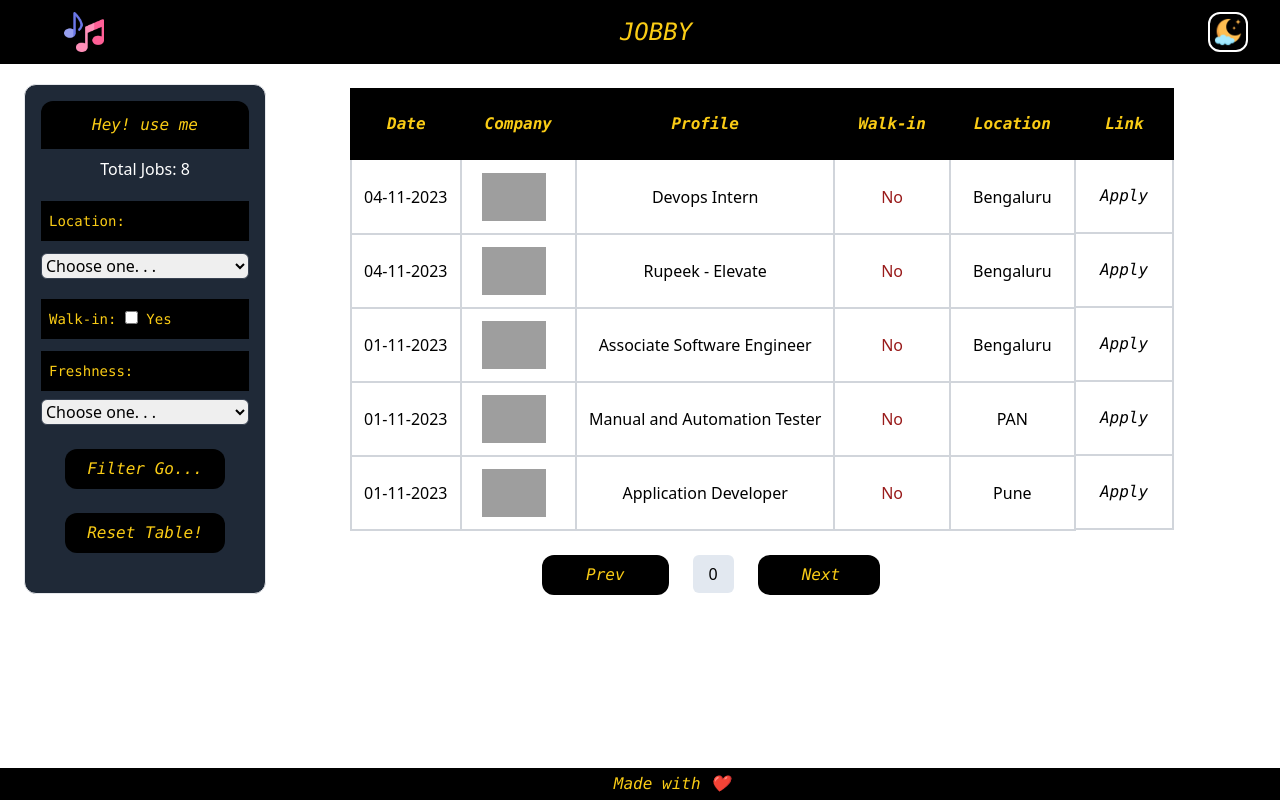
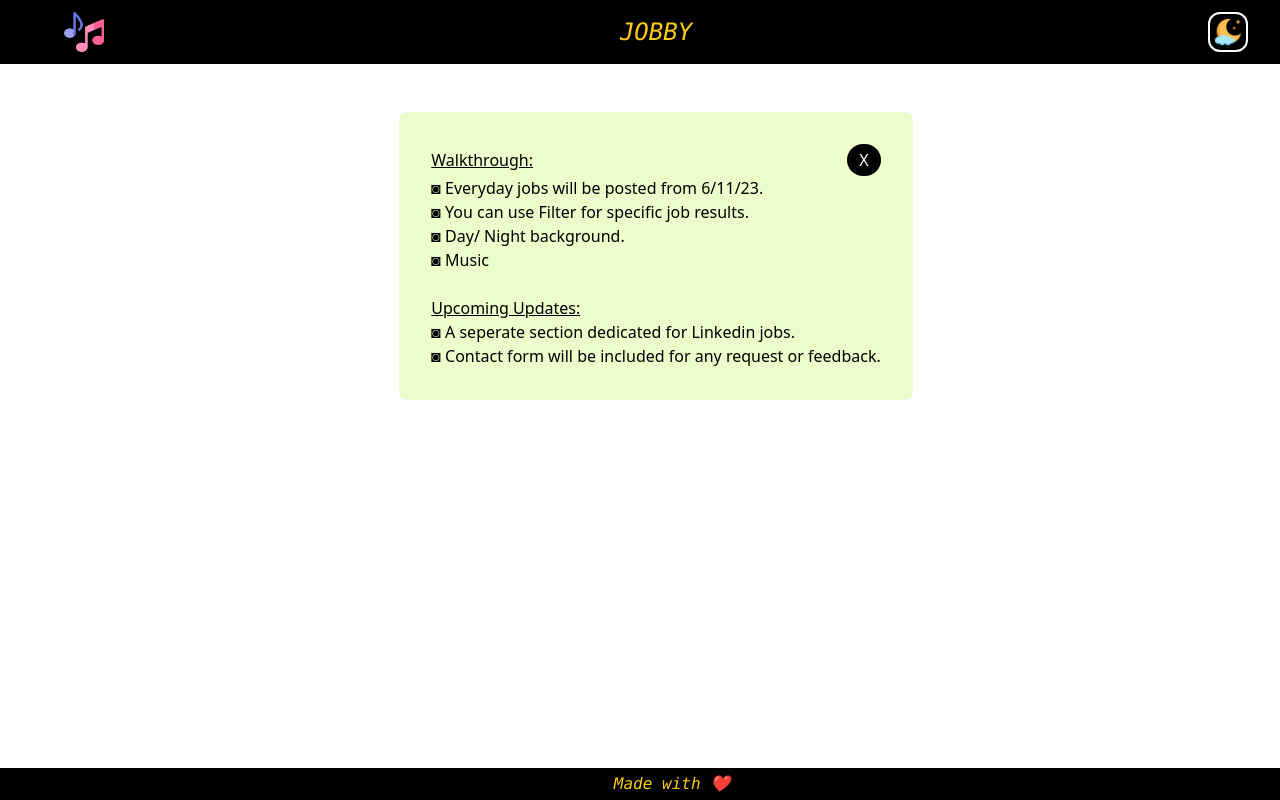
Before and after one commit to Arnavoo7/Jobby, a React (Create React App) app in the folder jobapp1/: page / in a window 1280 px wide. Built offline with nearby package versions, Linux system fonts and the light colour scheme; grey boxes are pictures that could not be loaded; a web font is replaced by a local one.

Commit message:
modal-added

```diff
--- a/jobapp1/src/App.js
+++ b/jobapp1/src/App.js
@@ -1,15 +1,18 @@
 import Footer from './Components/Footer';
 import Home from './Components/Home';
 import Navbar from './Components/Navbar';
+import ModalProvider from './Providers/ModalProvider';
 import TableDataProvider from './Providers/TableDataProvider';
 
 function App() {
   return (
+    <ModalProvider>
     <TableDataProvider>
      <Navbar />
      <Home />
      <Footer />
     </TableDataProvider>
+    </ModalProvider>
   );
 }
 
--- /dev/null
+++ b/jobapp1/src/Components/CenterArea.jsx
@@ -0,0 +1,111 @@
+import React, { useContext, useState } from 'react'
+import { dataContext } from '../Providers/TableDataProvider';
+import Jumbotron from "./Jumbotron";
+
+const CenterArea = () => {
+
+    const{data} = useContext(dataContext);
+
+    const[counter, setCounter] = useState(0);
+    const rows = 5;
+    const indexS = counter * rows;
+    const indexE = indexS + rows;
+    const pageData = data.slice(indexS, indexE);
+
+    const[modal, setModal] = useState(true);
+
+  return (
+<div className='flex lg:flex-row md:flex-row mt-20 sm:flex-col sm:ml-5 sm:mr-14 mbs'>
+<Jumbotron />
+<section className=' flex-col mt-2 lg:ml-20 sm:ml-5 mbt'>
+
+  <table className='bg-white  justify-center items-center '>
+    <thead className='bg-black text-yellow-400 font-mono italic'>
+      <tr>
+        <th className='border-l-2 border-black p-6 text-center'>
+          Date
+        </th>
+        <th className=' border-gray-300 p-6 text-center'>
+          Company
+        </th>
+        <th className=' border-gray-300 p-6 text-center'>
+          Profile
+        </th>
+        <th className=' border-gray-300 p-6 text-center'>
+          Walk-in
+        </th>
+        <th className=' border-gray-300 p-6 text-center'>
+          Location
+        </th>
+        <th className=' border-gray-300 p-6 text-center'>
+          Link
+        </th>
+      </tr>
+    </thead>
+
+    {pageData.map((item) => {
+    return (
+    <tbody key={item.id} >
+      <tr>
+        <td className='border-r-2 border-b-2  border-l-2 border-gray-300 p-3 text-center'>
+          {item.date}
+        </td>
+        <td className='border-r-2 border-b-2 border-gray-300 pl-5'>
+          <img src={item.logo} alt="company-logo" className='w-16'/>
+        </td>
+        <td className='border-r-2 border-b-2 border-gray-300 p-3  text-center'>
+          {item.profile}
+        </td>
+        {item.walkin === true ? (
+        <td className='border-r-2 border-b-2 border-gray-300 p-3 text-center text-green-800'>
+            Yes
+        </td>
+        ):(
+        <td className='border-r-2 border-b-2 border-gray-300 p-3 text-center text-red-800'>
+            No
+          </td>)}
+
+        <td className='border-r-2 border-b-2 border-gray-300 p-3 text-center'>
+          {item.location}
+        </td>
+
+      <a href={item.link}  target='_blank' rel="noreferrer" >
+        <td className='border-b-2 border-r-2 border-gray-300 p-6 text-center font-mono italic hover:bg-green-200'>
+          Apply
+        </td>
+      </a>
+
+      </tr>
+    </tbody>
+    )
+    })}
+  </table>
+
+      {/* PAGINATION */}
+
+    <button onClick={() => {setCounter(counter - 1)}} className={
+      counter < 1 ?
+      ('bg-black text-yellow-400 transition-transform hover:scale-105 hover:bg-slate-100 hover:text-black font-mono italic rounded-xl m-6 p-2 pl-11 pr-11  ml-48 mbb')
+      :
+      ('bg-black text-yellow-400 transition-transform hover:scale-105 font-mono italic rounded-xl m-6 p-2 pl-11 pr-11  ml-48 ') }
+      disabled={counter < 1}>Prev
+    </button>
+
+      <span className='bg-slate-200 p-2 pl-4 pr-4 rounded-md'>{counter}</span>
+
+  <button onClick={() => {setCounter(counter + 1)}} className={
+    (counter === Math.floor(data.length / 5)) ?
+    ('bg-black text-yellow-400 transition-transform hover:scale-105  hover:bg-slate-100 hover:text-black font-mono italic rounded-xl m-6 p-2 pl-11 pr-10 ml-42')
+    :
+    ('bg-black text-yellow-400 transition-transform hover:scale-105  font-mono italic rounded-xl m-6 p-2 pl-11 pr-10 ml-42')
+    }
+    disabled={data.length/5 <= counter+1}>Next
+  </button>
+
+
+</section>
+</div>
+  )
+}
+
+export default CenterArea
--- a/jobapp1/src/Components/Home.jsx
+++ b/jobapp1/src/Components/Home.jsx
@@ -1,110 +1,20 @@
-import React, { useContext, useState } from 'react';
-import { dataContext } from '../Providers/TableDataProvider';
-import Jumbotron from './Jumbotron';
-import "../Styles/Home.css"
+import React, { useContext } from 'react';
+import "../Styles/Home.css";
+import CenterArea from './CenterArea';
+import ModalUpdates from './ModalUpdates';
+import { modalContext } from '../Providers/ModalProvider';
 
 const Home = () => {
 
-  const{data} = useContext(dataContext);
-
-  const[counter, setCounter] = useState(0);
-  const rows = 5;
-  const indexS = counter * rows;
-  const indexE = indexS + rows;
-  const pageData = data.slice(indexS, indexE);
-
+  const{modal} = useContext(modalContext);
 
   return (
-    <div className='flex lg:flex-row md:flex-row mt-20 sm:flex-col sm:ml-5 sm:mr-14 mbs'>
-    <Jumbotron />
-    <section className=' flex-col mt-2 lg:ml-20 sm:ml-5 mbt'>
-
-      <table className='bg-white  justify-center items-center '>
-        <thead className='bg-black text-yellow-400 font-mono italic'>
-          <tr>
-            <th className='border-l-2 border-black p-6 text-center'>
-              Date
-            </th>
-            <th className=' border-gray-300 p-6 text-center'>
-              Company
-            </th>
-            <th className=' border-gray-300 p-6 text-center'>
-              Profile
-            </th>
-            <th className=' border-gray-300 p-6 text-center'>
-              Walk-in
-            </th>
-            <th className=' border-gray-300 p-6 text-center'>
-              Location
-            </th>
-            <th className=' border-gray-300 p-6 text-center'>
-              Link
-            </th>
-          </tr>
-        </thead>
-
-        {pageData.map((item) => {
-        return (
-        <tbody key={item.id} >
-          <tr>
-            <td className='border-r-2 border-b-2  border-l-2 border-gray-300 p-3 text-center'>
-              {item.date}
-            </td>
-            <td className='border-r-2 border-b-2 border-gray-300 pl-5'>
-              <img src={item.logo} alt="company-logo" className='w-16'/>
-            </td>
-            <td className='border-r-2 border-b-2 border-gray-300 p-3  text-center'>
-              {item.profile}
-            </td>
-            {item.walkin === true ? (
-            <td className='border-r-2 border-b-2 border-gray-300 p-3 text-center text-green-800'>
-                Yes
-            </td>
-            ):(
-            <td className='border-r-2 border-b-2 border-gray-300 p-3 text-center text-red-800'>
-                No
-              </td>)}
-
-            <td className='border-r-2 border-b-2 border-gray-300 p-3 text-center'>
-              {item.location}
-            </td>
-
-          <a href={item.link}  target='_blank' rel="noreferrer" >
-            <td className='border-b-2 border-r-2 border-gray-300 p-6 text-center font-mono italic hover:bg-green-200'>
-              Apply
-            </td>
-          </a>
-
-          </tr>
-        </tbody>
-        )
-        })}
-      </table>
-
-          {/* PAGINATION */}
-
-        <button onClick={() => {setCounter(counter - 1)}} className={
-          counter < 1 ?
-          ('bg-black text-yellow-400 transition-transform hover:scale-105 hover:bg-slate-100 hover:text-black font-mono italic rounded-xl m-6 p-2 pl-11 pr-11  ml-48 mbb')
-          :
-          ('bg-black text-yellow-400 transition-transform hover:scale-105 font-mono italic rounded-xl m-6 p-2 pl-11 pr-11  ml-48 ') }
-          disabled={counter < 1}>Prev
-        </button>
-
-          <span className='bg-slate-200 p-2 pl-4 pr-4 rounded-md'>{counter}</span>
-
-      <button onClick={() => {setCounter(counter + 1)}} className={
-        (counter === Math.floor(data.length / 5)) ?
-        ('bg-black text-yellow-400 transition-transform hover:scale-105  hover:bg-slate-100 hover:text-black font-mono italic rounded-xl m-6 p-2 pl-11 pr-10 ml-42')
-        :
-        ('bg-black text-yellow-400 transition-transform hover:scale-105  font-mono italic rounded-xl m-6 p-2 pl-11 pr-10 ml-42')
-        }
-        disabled={data.length/5 <= counter+1}>Next
-      </button>
-
-
-    </section>
-
+    <div>
+    {modal === true ?
+    (< ModalUpdates />)
+    :
+    (<CenterArea />)
+    }
     </div>
   )
 }
--- /dev/null
+++ b/jobapp1/src/Components/ModalUpdates.jsx
@@ -0,0 +1,39 @@
+import React, { useContext } from 'react'
+import { modalContext } from '../Providers/ModalProvider';
+
+
+const ModalUpdates = () => {
+
+
+  const {setModal} = useContext(modalContext);
+
+  const modalClose = () => {
+    setModal(false)
+  }
+
+  return (
+    <div className='w-screen flex lg:flex-col md:flex-col justify-center items-center mt-28'>
+            <div className='bg-lime-100 rounded-lg p-8 ml-8 w-auto h-auto'>
+
+                <div className="flex justify-between items-center">
+                <h1 className='underline'>Walkthrough:</h1>
+                <button onClick={modalClose} className='bg-black text-white rounded-full p-1 pl-3 pr-3 ' title='Close'>X</button>
+            </div>
+
+            <h4>◙ Everyday jobs will be posted from 6/11/23.</h4>
+            <h4>◙ You can use Filter for specific job results.</h4>
+            <h4>◙ Day/ Night background.</h4>
+            <h4>◙ Music</h4>
+
+            <br />
+            <h1 className='underline '>Upcoming Updates:</h1>
+            <h4>◙ A seperate section dedicated for Linkedin jobs.</h4>
+            <h4>◙ Contact form will be included for any request or feedback.</h4>
+        </div>
+    </div>
+  )
+}
+
+
+
+export default ModalUpdates;
--- /dev/null
+++ b/jobapp1/src/Providers/ModalProvider.jsx
@@ -0,0 +1,20 @@
+import React, { createContext, useState } from 'react'
+
+export const modalContext = createContext();
+
+
+const ModalProvider = ({children}) => {
+
+
+  const[modal, setModal] = useState(true);
+
+  return (
+    <modalContext.Provider value={{modal, setModal}}>
+        {children}
+    </modalContext.Provider>
+  )
+}
+
+
+
+export default ModalProvider;
```
